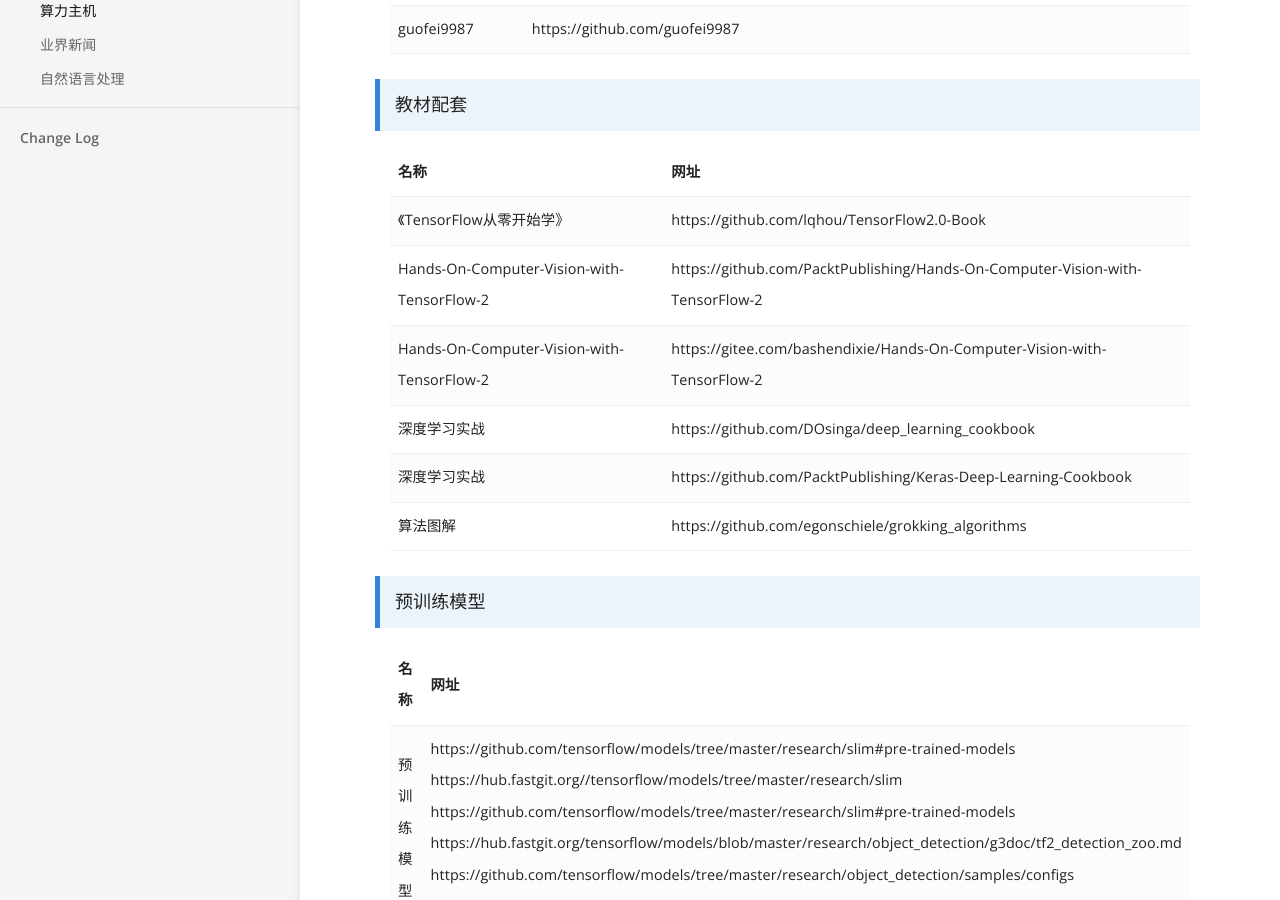
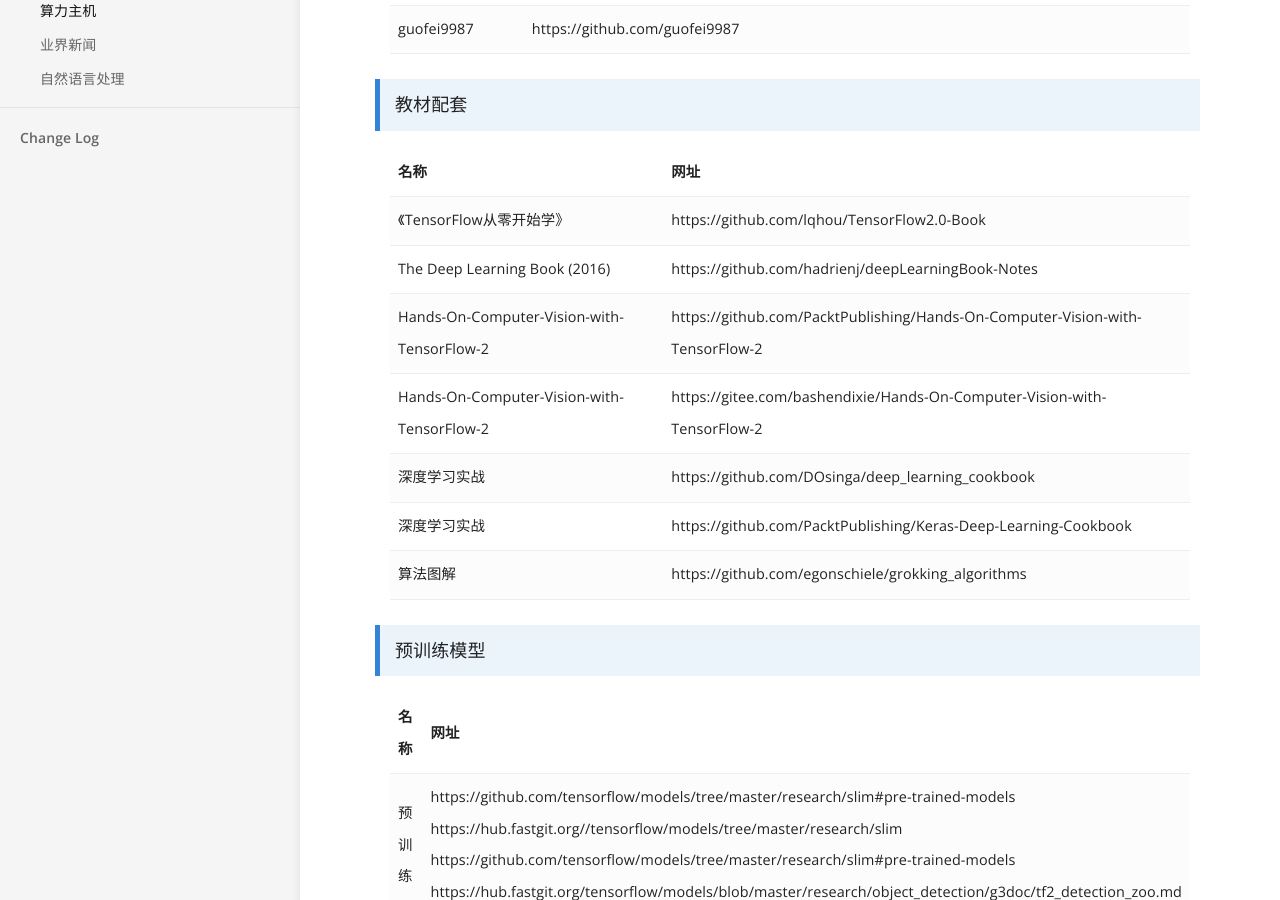
Before and after one commit to bashendixie/Machine_Learning_Notes, a Jekyll site: the page built from _docs/机器学习/Github资源.md, in a window 1280 px wide and 900 px high, scrolled down 886 px. Built offline with Jekyll 4.4.1, drawn with Linux system fonts in a browser that asks for light colours.

Commit message:
no message

```diff
--- a/_docs/机器学习/Github资源.md
+++ b/_docs/机器学习/Github资源.md
@@ -153,6 +153,15 @@
 		</tr>
 		<tr>
 			<td>
+				The Deep Learning Book (2016)
+			</td>
+			<td>
+				https://github.com/hadrienj/deepLearningBook-Notes
+			</td>
+		</tr>
+
+		<tr>
+			<td>
 				Hands-On-Computer-Vision-with-TensorFlow-2
 			</td>
 			<td>
```
Also changed, not shown: _docs/机器学习/科学家主页.md (+8 -0 lines).
